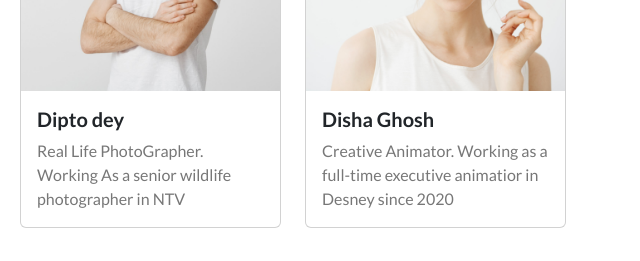
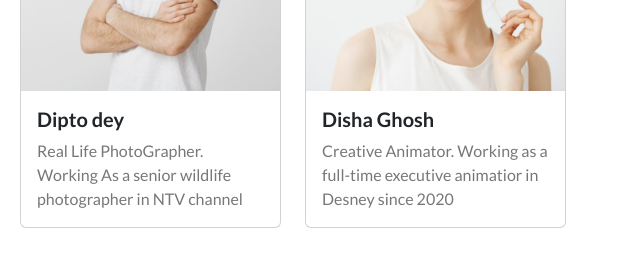
Before and after one commit to DiptoDey321/EduCareBD, a plain HTML site: page index.html in a window 1280 px wide. Shown: the part 2940-3201 px from the top of the page, 632-1272 px from the left. Drawn offline with nearby package versions, Linux system fonts and the light colour scheme.

Commit message:
small update

```diff
--- a/index.html
+++ b/index.html
@@ -303,7 +303,7 @@
                         <div class="card-body">
                             <h5 class="card-title fw-semibold">Dipto dey</h5>
                             <p class="card-text p-color">Real Life PhotoGrapher. Working As a senior wildlife
-                                photographer in NTV</p>
+                                photographer in NTV channel</p>
                         </div>
                     </div>
                 </div>
```
